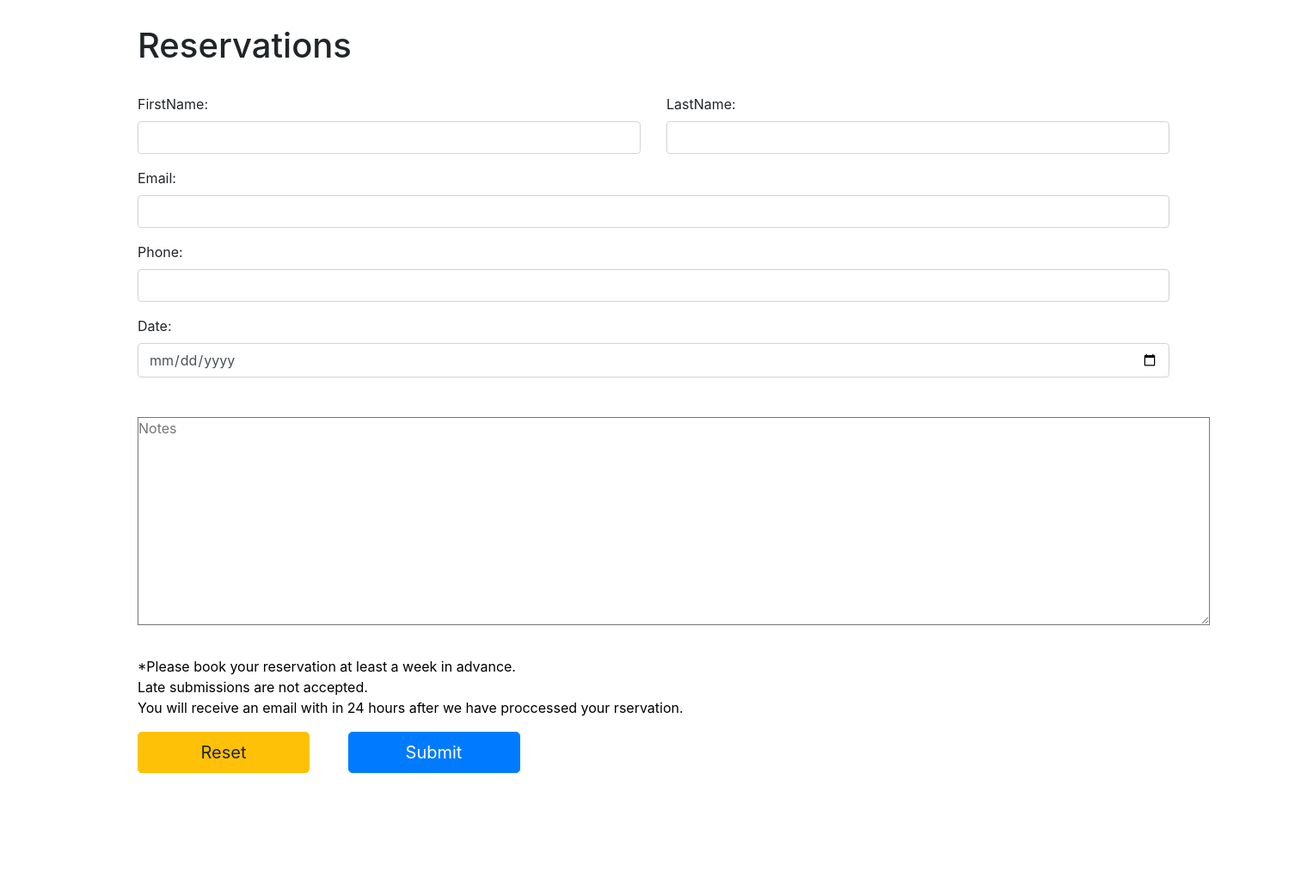
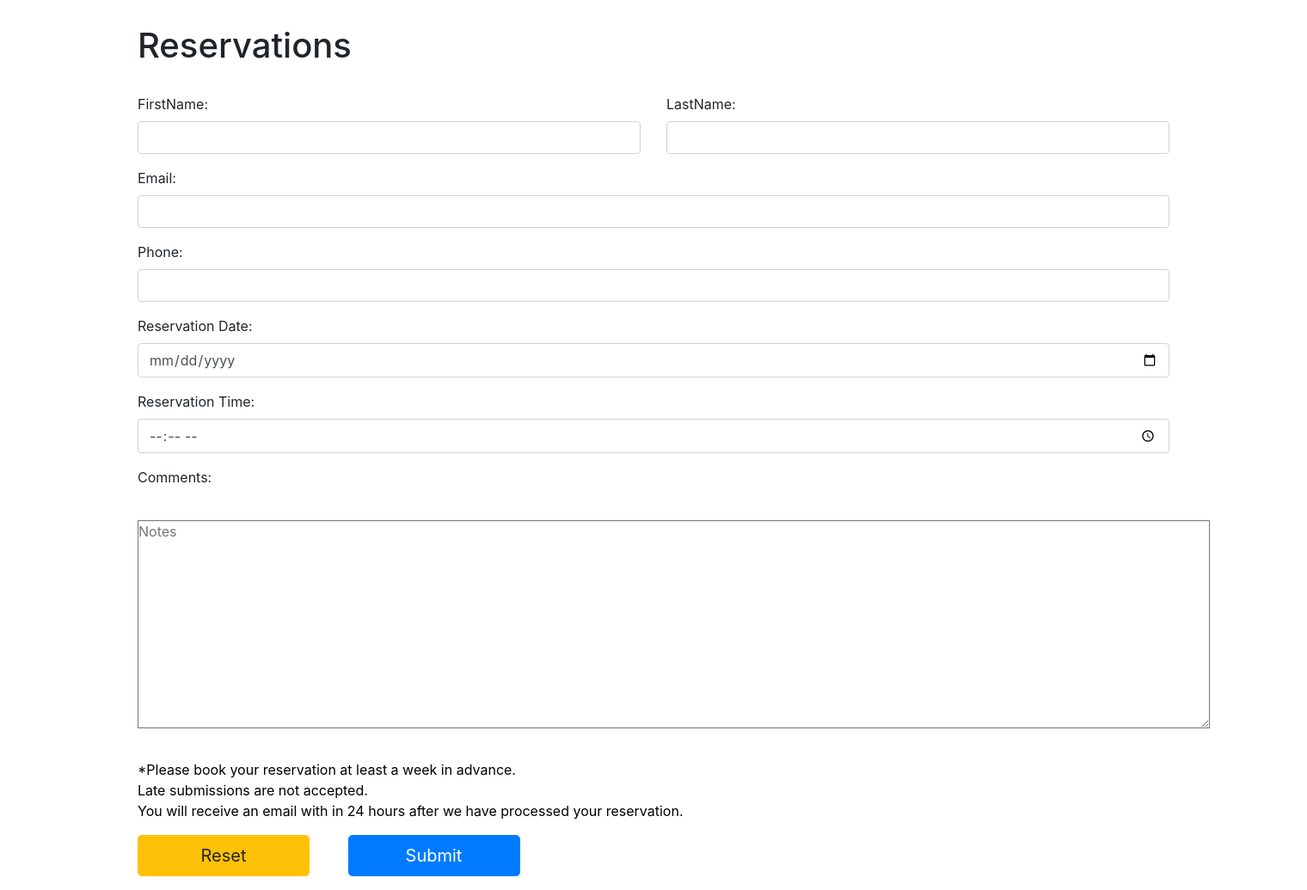
Before and after one commit to nikhildhage/FinalProject, a Django app: page /restaurant/reservations in a window 1520 px wide. Shown: the part 377-1412 px from the top of the page at 86% size. Before the commit the page ends 1276 px from the top, so only its background shows below. Run offline with Django 5.2, Linux system fonts and the light colour scheme; some libraries are stand-ins or nearby versions.

Commit message:
fixed reservations

```diff
--- a/FinalProject/settings.py
+++ b/FinalProject/settings.py
@@ -120,7 +120,7 @@ USE_TZ = True
 STATIC_URL = 'static/'
 
 STATICFILES_DIRS = [
-    os.path.join(BASE_DIR, "Restaurant/static"),
+    #os.path.join(BASE_DIR, "Restaurant/static"),
     os.path.join(BASE_DIR / "Restaurant", "static")
 ]
 STATIC_ROOT = os.path.join(BASE_DIR, "assets")
--- a/Restaurant/templates/reservations.html
+++ b/Restaurant/templates/reservations.html
@@ -6,6 +6,7 @@
 {% block content %}
      <!-- Reservation Form-->
    <form action="{% url 'reservations' %}" method="post" class="form" id="form">
+       {% csrf_token %}
       <h1 id="heading">Reservations</h1><br />
       <div class="row">
         <div class="col">
@@ -32,17 +33,23 @@
       </div>
 
       <div class="form-group">
-        <label for="ReservationDate">Date: </label>
+        <label for="ReservationDate">Reservation Date: </label>
         <input type="date" name="ReservationDate" value="" id="ReservationDate" class="form-control" />
       </div>
 
+       <div class="form-group">
+        <label for="ReservationTime">Reservation Time: </label>
+        <input type="time" name="ReservationTime" value="" id="ReservationTime" class="form-control" />
+      </div>
+
       <div class="form-group">
-        <textarea name="msg" placeholder="Notes" id="textArea" cols="120" rows="10"></textarea>
+          <label for="textArea">Comments: </label>
+        <textarea name="textArea" placeholder="Notes" id="textArea" cols="120" rows="10"></textarea>
 
         <p id="notes">
           *Please book your reservation at least a week in advance. <br />Late
           submissions are not accepted. <br />You will receive an email with
-          in 24 hours after we have proccessed your rservation.
+          in 24 hours after we have processed your reservation.
         </p>
       </div>
 
--- a/Restaurant/views.py
+++ b/Restaurant/views.py
@@ -1,7 +1,7 @@
 import os
 
 from django.shortcuts import render
-from django.utils.dateparse import parse_date
+from django.utils.dateparse import parse_date, parse_time
 from sendgrid import SendGridAPIClient
 from sendgrid.helpers.mail import *
 
@@ -27,12 +27,12 @@ def locations(request):
 def reservations(request):
     #  # Extracting  form data from reservation form
     if request.method == 'POST':
-        first_name = request.POST.get('myFName')
-        last_name = request.POST.get('myLName')
-        email = request.POST.get('myEmail')
-        phone_number = request.POST.get('myPhone')
-        arrival_date = parse_date(request.POST.get('myDate'))
-        nights = request.POST.get('myPhone')
+        first_name = request.POST.get('FirstName')
+        last_name = request.POST.get('LastName')
+        email = request.POST.get('Email')
+        phone_number = request.POST.get('PhoneNumber')
+        arrival_date = parse_date(request.POST.get('ReservationDate'))
+        arrival_time = parse_time(request.POST.get('ReservationTime'))
         comments = request.POST.get('myComments')
 
         # Create Reservation instance
@@ -42,7 +42,7 @@ def reservations(request):
             email=email,
             phone_number=phone_number,
             arrival_date=arrival_date,
-            nights=nights,
+            arrival_time=arrival_time,
             comments=comments
         )
         reservation.save()  # Save the reservation to the database
@@ -53,15 +53,15 @@ def reservations(request):
                 Name: {first_name} {last_name}<br>
                 Email: {email}<br>
                 Phone: {phone_number}<br>
-                Arrival Date: {arrival_date}<br>
-                Nights: {nights}<br>
+                Reservation Date: {arrival_date}<br>
+                Reservation Time: {arrival_time}<br>
                 Comments: {comments}
                 """
         try:
             message = Mail(
                 from_email='ndhage64.work@gmail.com',
                 to_emails=email,
-                subject='Pacific Trails Resort Reservation Confirmation for ' + first_name + last_name,
+                subject='Restaurant Reservation Confirmation for ' + first_name + last_name,
                 html_content=email_content)
             sg = SendGridAPIClient(os.getenv('SENDGRID_API_KEY'))
             response = sg.send(message)
```
